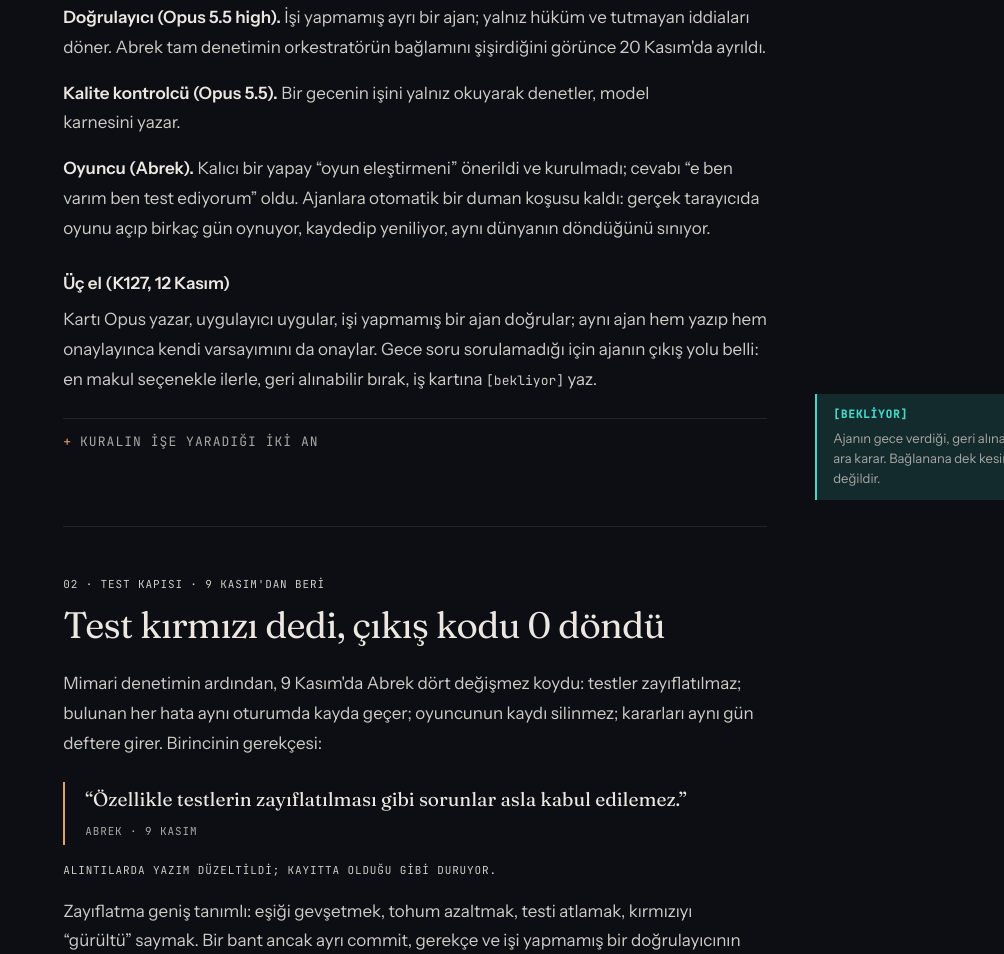
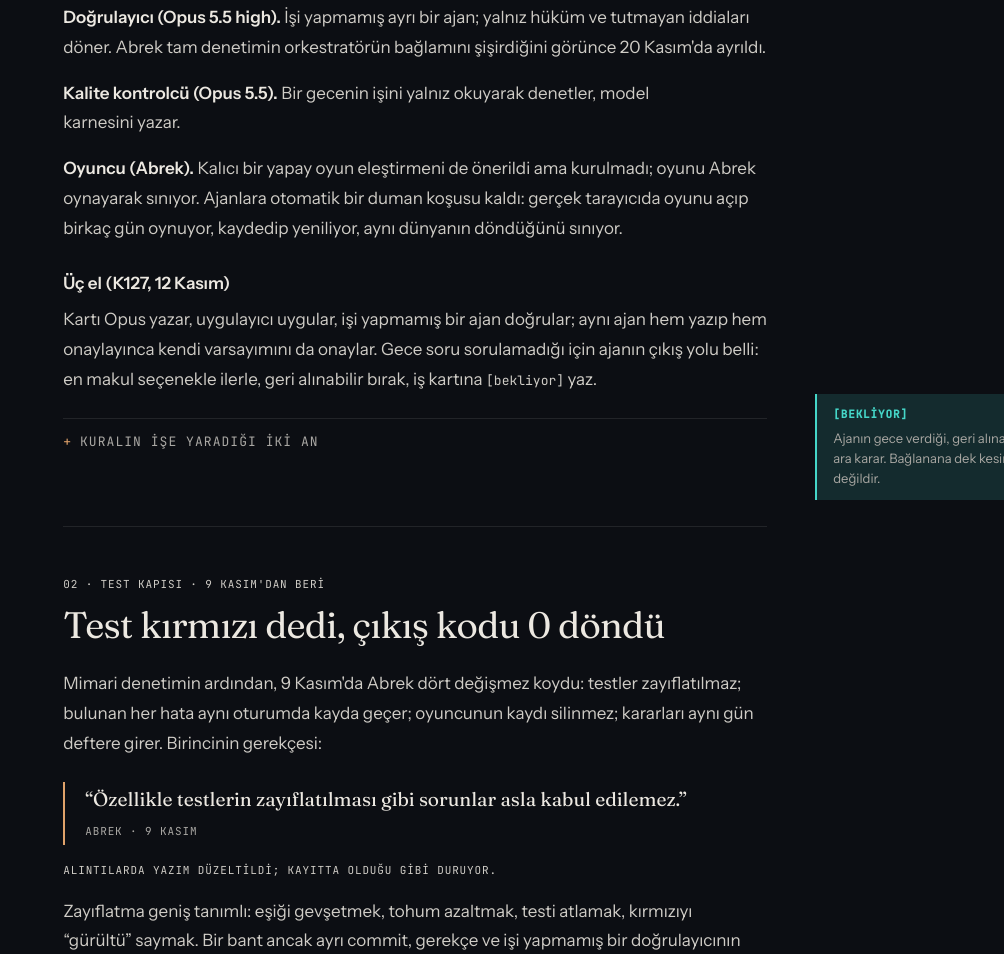
Before and after one commit to WiseAis/wiseais.github.io, a plain HTML site: page ais-002/03/index.html in a window 1280 px wide. Shown: the part 2294-3248 px from the top of the page, without its empty margins (276-1280 px from the left). Drawn offline with Linux system fonts and the light colour scheme.

Commit message:
03 eleştirmen cümlesi

```diff
--- a/ais-002/03/index.html
+++ b/ais-002/03/index.html
@@ -263,7 +263,7 @@
         <p><strong>İkinci görüş (Gemini Argon).</strong> Opus'un kartını koddan sınar. Birleştirme hiçbir Gemini modeline verilmez.</p>
         <p><strong>Doğrulayıcı (Opus 5.5 high).</strong> İşi yapmamış ayrı bir ajan; yalnız hüküm ve tutmayan iddiaları döner. Abrek tam denetimin orkestratörün bağlamını şişirdiğini görünce 20 Kasım'da ayrıldı.</p>
         <p><strong>Kalite kontrolcü (Opus 5.5).</strong> Bir gecenin işini yalnız okuyarak denetler, model karnesini yazar.</p>
-        <p><strong>Oyuncu (Abrek).</strong> Kalıcı bir yapay “oyun eleştirmeni” önerildi ve kurulmadı; cevabı “e ben varım ben test ediyorum” oldu. Ajanlara otomatik bir duman koşusu kaldı: gerçek tarayıcıda oyunu açıp birkaç gün oynuyor, kaydedip yeniliyor, aynı dünyanın döndüğünü sınıyor.</p>
+        <p><strong>Oyuncu (Abrek).</strong> Kalıcı bir yapay oyun eleştirmeni de önerildi ama kurulmadı; oyunu Abrek oynayarak sınıyor. Ajanlara otomatik bir duman koşusu kaldı: gerçek tarayıcıda oyunu açıp birkaç gün oynuyor, kaydedip yeniliyor, aynı dünyanın döndüğünü sınıyor.</p>
 
         <h3 id="uc-el">Üç el (K127, 12 Kasım)</h3>
         <p>Kartı Opus yazar, uygulayıcı uygular, işi yapmamış bir ajan doğrular; aynı ajan hem yazıp hem onaylayınca kendi varsayımını da onaylar. Gece soru sorulamadığı için ajanın çıkış yolu belli: en makul seçenekle ilerle, geri alınabilir bırak, iş kartına <code>[bekliyor]</code> yaz.</p>
```
